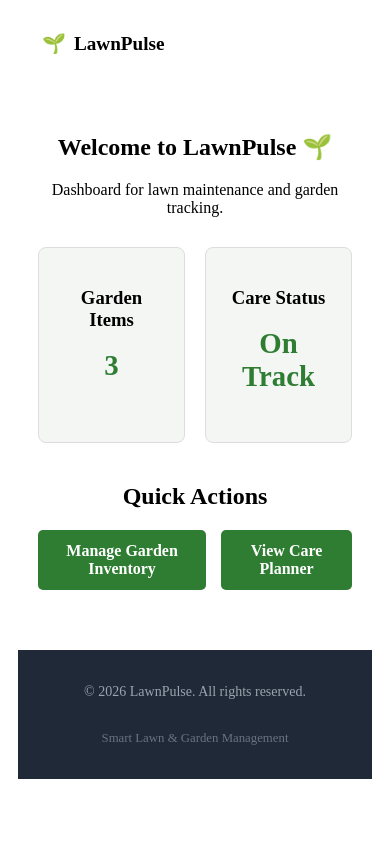
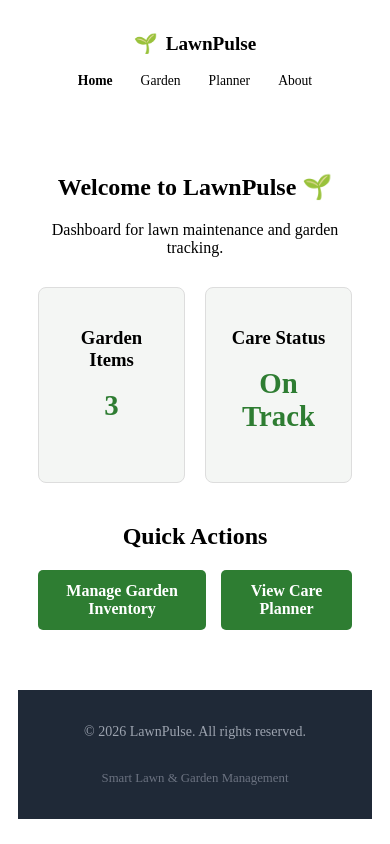
Before and after one commit to Nirugupta/launchcode-unit-1-final-project-Nireesha-N, a React (Vite) app: page / in a window 390 px wide. Built offline with nearby package versions, Linux system fonts and the light colour scheme.

Commit message:
updated with css classnames

```diff
--- a/src/components/Navbar.css
+++ b/src/components/Navbar.css
@@ -21,15 +21,6 @@
   display: flex;
   align-items: center;
   gap: 8px;
-}
-
-.hamburger-btn {
-  display: none;
-  background: none;
-  border: none;
-  font-size: 1.5rem;
-  cursor: pointer;
-  color: var(--text-dark);
 }
 
 .navbar-links {
@@ -62,12 +53,6 @@
   font-weight: 700;
 }
 
-.nav-link.disabled {
-  color: var(--text-muted);
-  opacity: 0.6;
-  cursor: not-allowed;
-}
-
 @media (max-width: 768px) {
   .nav-link:not(:last-child)::after {
     display: none;
@@ -75,29 +60,14 @@
 }
 
 @media (max-width: 480px) {
-  .hamburger-btn {
-    display: block;
+  .navbar-container {
+    flex-direction: column;
+    gap: 12px;
   }
 
   .navbar-links {
-    display: none;
-    flex-direction: column;
-    width: 100%;
-    margin-top: 10px;
+    flex-wrap: wrap;
+    justify-content: center;
     gap: 4px;
   }
-
-  .navbar-links.open {
-    display: flex;
-  }
-
-  .navbar-container {
-    flex-wrap: wrap;
-  }
-
-  .nav-link {
-    width: 100%;
-    text-align: center;
-    padding: 8px 0;
-  }
 }
```
